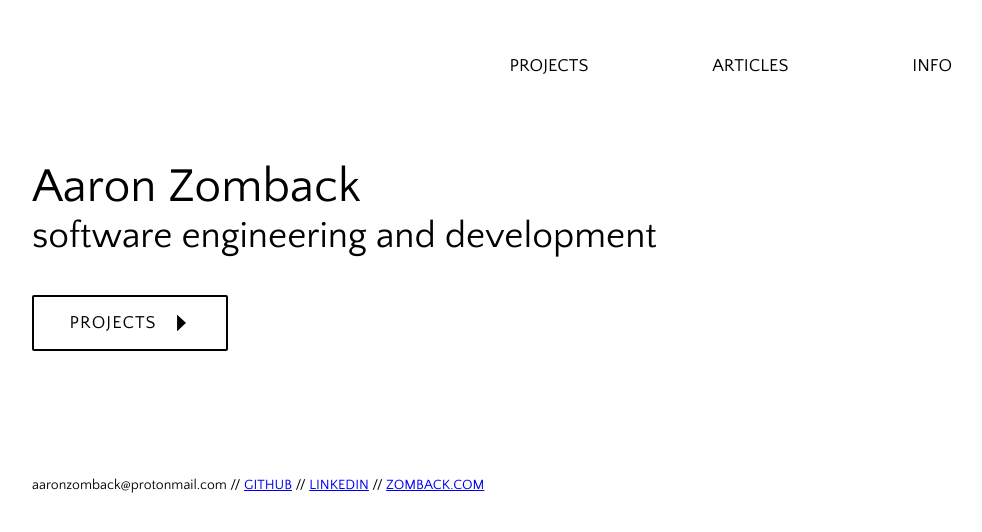
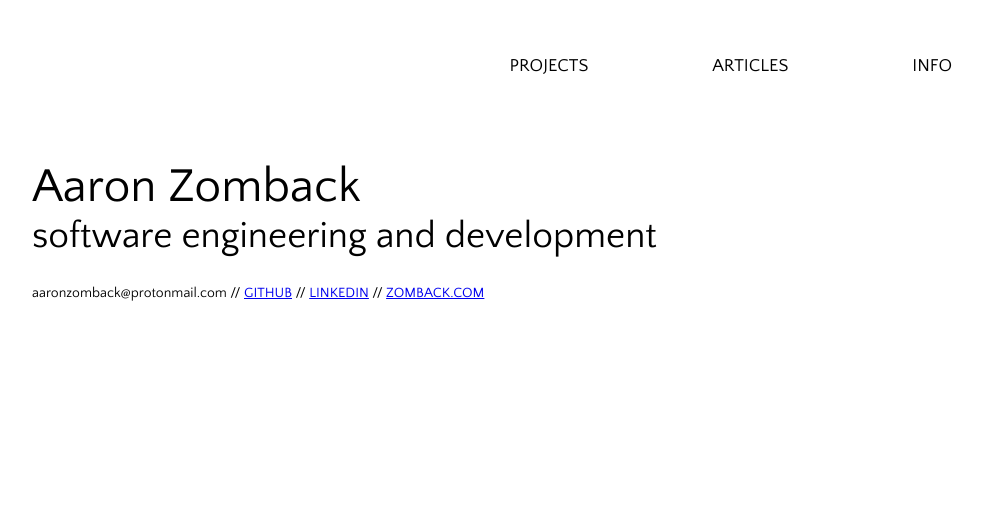
Before and after one commit to aaronzomback/design-portfolio, a Jekyll site: the page built from index.html, in a window 1280 px wide. Shown: the top 532 px of the page, without its empty margins (128-1110 px from the left). Built offline with Jekyll 4.4.1, drawn with Linux system fonts in a browser that asks for light colours.

Commit message:
simpler landing

```diff
--- a/_layouts/default.html
+++ b/_layouts/default.html
@@ -20,8 +20,8 @@
 <div class="front">
   <section class="intro">
     <p>Aaron Zomback <br> <span class="is">software engineering and development</span></p>
-    <button type="button" name="button"><span style="letter-spacing: 1px;">PROJECTS</span><img src="/assets/img/rightARROW1.svg" alt="" caption="Right Arrow by Ali Coşkun from the Noun Project" style="display: inline-block; width: 14%;"></button>
-    <p style="font-size: 14px; margin-top: 128px;">aaronzomback@protonmail.com // <a href="https://github.com/aaronzomback" add target="_blank">GITHUB</a> // <a href="https://www.linkedin.com/in/aaron-zomback/" add target="_blank">LINKEDIN</a> // <a href="https://www.zomback.com/" add target="_blank">ZOMBACK.COM</p>
+    <!-- <button type="button" name="button"><span style="letter-spacing: 1px;">PROJECTS</span><img src="/assets/img/arrowright4.svg" alt="" caption="Right Arrow by Ali Coşkun from the Noun Project" style="display: inline-block; width: 14%;"></button> -->
+    <p style="font-size: 14px; margin-top: 32px;">aaronzomback@protonmail.com // <a href="https://github.com/aaronzomback" add target="_blank">GITHUB</a> // <a href="https://www.linkedin.com/in/aaron-zomback/" add target="_blank">LINKEDIN</a> // <a href="https://www.zomback.com/" add target="_blank">ZOMBACK.COM</p>
   </section>
 
 </div>
```
Also changed, not shown: assets/img/arrowright4.svg (added).
